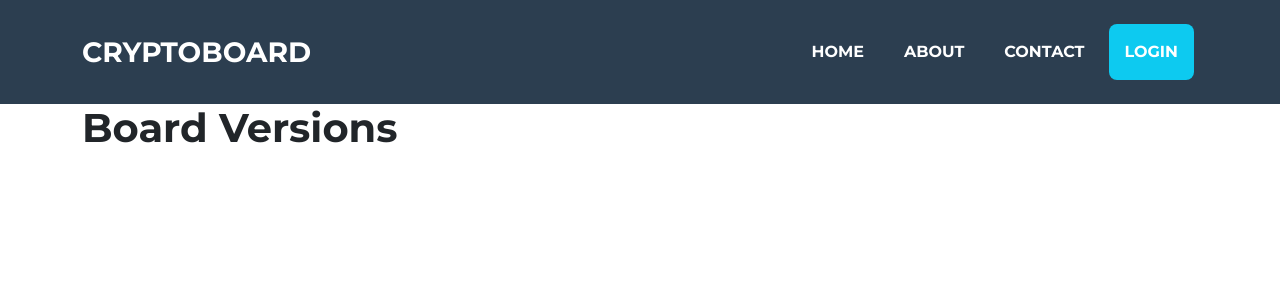
After one commit to pdagrawal/crypto_board, a Django app: template crypto_board/templates/boards/board_versions.html in a window 1280 px wide. The commit adds this page. Shown: the top 300 px of the page. Run offline with Django 3.2, Linux system fonts and the light colour scheme; the template is opened without the code that fills it, so the values that code supplies are empty; some libraries are stand-ins or nearby versions.

Commit message:
Added board versions page

```diff
--- a/crypto_board/apps/boards/models.py
+++ b/crypto_board/apps/boards/models.py
@@ -1,7 +1,6 @@
 from django.db import models
 from django.contrib.auth.models import User
 
-# Create your models here.
 class Board(models.Model):
     name = models.CharField(max_length=200)
     owner = models.ForeignKey(User, on_delete=models.RESTRICT)
--- a/crypto_board/apps/boards/urls.py
+++ b/crypto_board/apps/boards/urls.py
@@ -7,4 +7,5 @@ urlpatterns = [
     path("", views.index, name="index"),
     path("<id>", views.show, name="show"),
     path("<id>/edit", views.edit, name="edit"),
+    path("<id>/versions", views.board_versions, name="board_versions"),
 ]
--- a/crypto_board/apps/boards/views.py
+++ b/crypto_board/apps/boards/views.py
@@ -7,7 +7,11 @@ def index(request):
     return render(request, "boards/index.html", {'boards': boards})
 
 def show(request, id):
-    return render(request, "boards/show.html")
+    board = Board.objects.get(pk=id)
+    return render(request, "boards/show.html", {'board': board})
 
 def edit(request, id):
     return render(request, "boards/edit.html")
+
+def board_versions(request, id):
+    return render(request, "boards/board_versions.html")
--- /dev/null
+++ b/crypto_board/templates/boards/board_versions.html
@@ -0,0 +1,10 @@
+{% extends 'base.html' %}
+{% load static %}
+
+{% block title %}Board Versions{% endblock %}
+
+{% block content %}
+    <div class="container-md">
+        <h1>Board Versions</h1>
+    </div>
+{% endblock %}
--- a/crypto_board/templates/navbar.html
+++ b/crypto_board/templates/navbar.html
@@ -2,7 +2,7 @@
 {% url 'public:about' as about_url %}
 {% url 'contact:contact' as contact_url %}
 {% url 'accounts:profile' as profile_url %}
-<nav class="navbar navbar-expand-lg bg-secondary text-uppercase fixed-top" id="mainNav">
+<nav class="navbar navbar-expand-lg bg-secondary text-uppercase" id="mainNav">
   <div class="container">
     <a class="navbar-brand" href="{{ index_url }}">CryptoBoard</a>
     <button class="navbar-toggler text-uppercase font-weight-bold bg-primary text-white rounded" type="button" data-bs-toggle="collapse" data-bs-target="#navbarResponsive" aria-controls="navbarResponsive" aria-expanded="false" aria-label="Toggle navigation">
--- a/static/css/main.css
+++ b/static/css/main.css
@@ -1,11 +1,4 @@
-#main {
-    padding-top: 74px;
-}
-
 @media (min-width: 992px) {
-    #main {
-        padding-top: 104px;
-    }
     .masthead {
         padding-top: 6rem;
         padding-bottom: 6rem;
@@ -83,3 +76,13 @@
     border-color: #ebcccc;
     color: #a94442;
 }
+
+.text-align-center {
+    text-align: center;
+}
+
+.square-box{
+    max-width: 600px;
+    min-height: 600px;
+    border: 1px solid #333;
+}
```
Also changed, not shown: crypto_board/templates/boards/show.html (+1 -9 lines).
